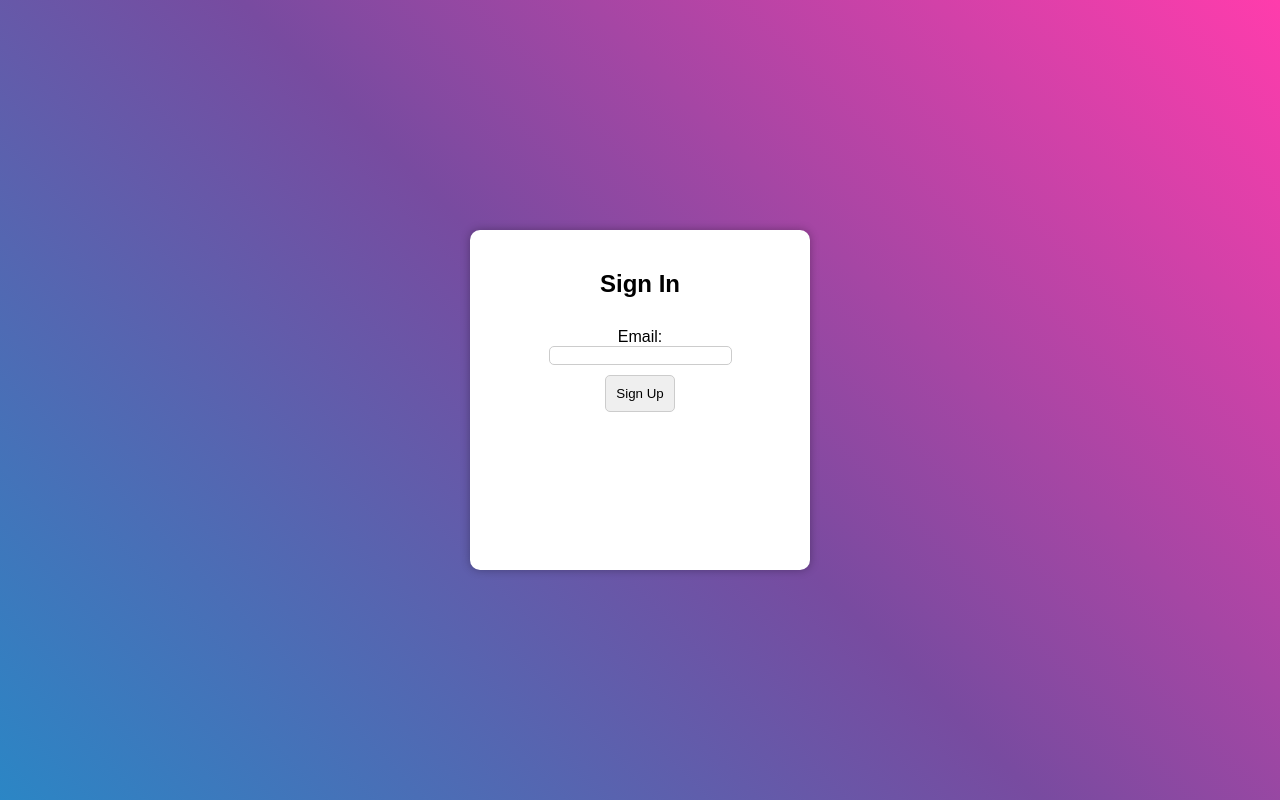
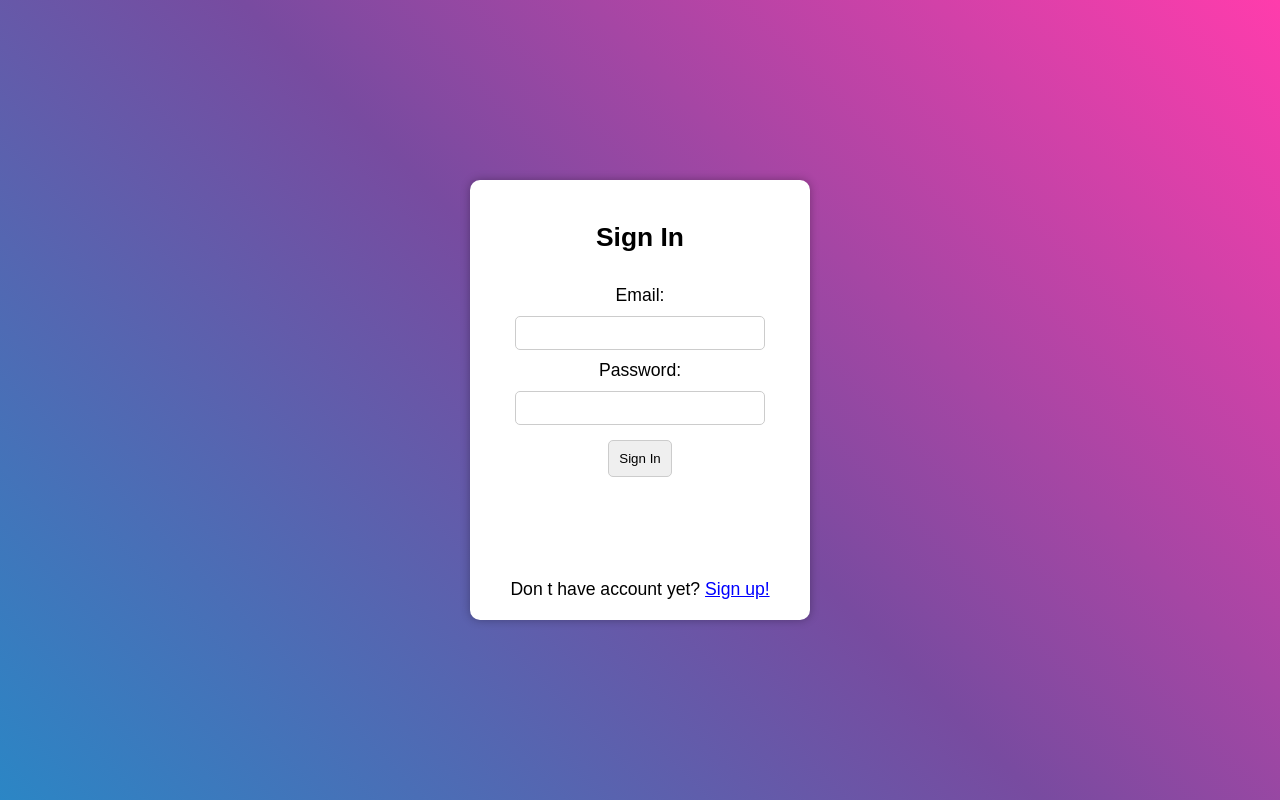
Before and after one commit to tomnemec/Instagram-form-2000, a plain HTML site: page index.html in a window 1280 px wide. Drawn offline with Linux system fonts and the light colour scheme.

Commit message:
login finished

```diff
--- a/index.html
+++ b/index.html
@@ -19,8 +19,16 @@
           <label for="email">Email:</label>
           <input name="email" type="text" />
         </div>
+        <div class="form-group">
+          <label for="password">Password:</label>
+          <input name="password" type="password" />
+        </div>
+        <button type="submit">Sign In</button>
       </form>
-      <button onclick="switchToSignUp()">Sign Up</button>
+      <p class="link">
+        Don t have account yet?
+        <span class="switchText" onclick="switchToSignUp()"> Sign up!</span>
+      </p>
     </div>
 
     <script src="script.js"></script>
--- a/style.css
+++ b/style.css
@@ -14,21 +14,34 @@ body {
   justify-content: center;
   align-items: center;
   flex-direction: column;
+  font-size: 1.1rem;
 }
 input {
+  margin-top: 10px;
   border-radius: 5px;
   border: 1px solid #ccc;
+  height: 30px;
+}
+form {
+  width: 90%;
 }
 button {
   border-radius: 5px;
   border: 1px solid #ccc;
   padding: 10px;
+  margin: 5px;
+}
+button:hover {
+  cursor: pointer;
+  background: #784ba0;
+  color: white;
+  animation: shake 0.5s ease-in-out;
 }
 .card {
   padding: 20px;
   display: none;
   width: 300px;
-  height: 300px;
+  height: 400px;
   background: #fff;
   border-radius: 10px;
   box-shadow: 0 0 10px rgba(0, 0, 0, 0.3);
@@ -43,6 +56,17 @@ button {
 }
 .active {
   display: flex;
+}
+.switchText {
+  color: blue;
+  text-decoration: underline;
+}
+.switchText:hover {
+  cursor: pointer;
+}
+.link {
+  position: relative;
+  bottom: -80px;
 }
 @keyframes fadeOut {
   0% {
@@ -64,3 +88,20 @@ button {
     transform: rotate(0) translateX(0);
   }
 }
+@keyframes shake {
+  0% {
+    transform: rotate(0);
+  }
+  25% {
+    transform: rotate(5deg);
+  }
+  50% {
+    transform: rotate(-5deg);
+  }
+  75% {
+    transform: rotate(5deg);
+  }
+  100% {
+    transform: rotate(0);
+  }
+}
```
